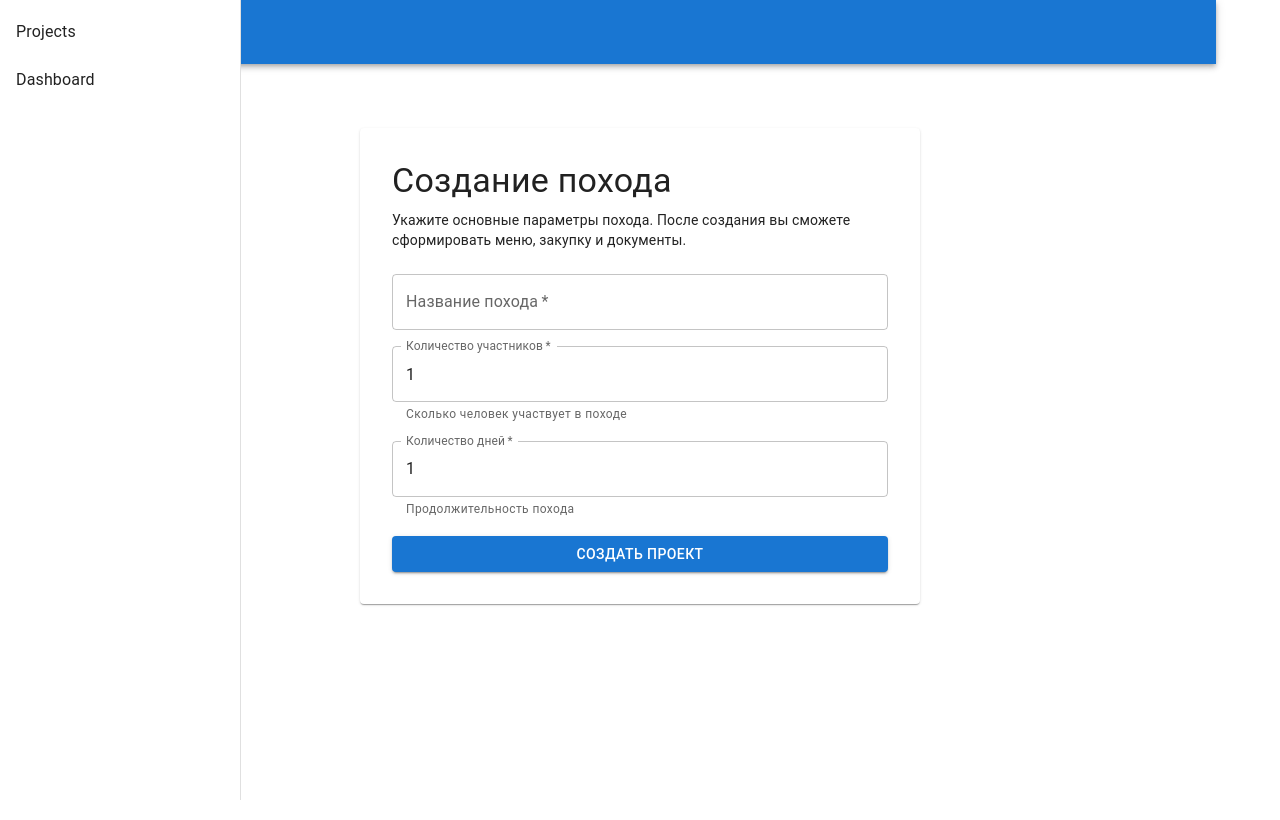
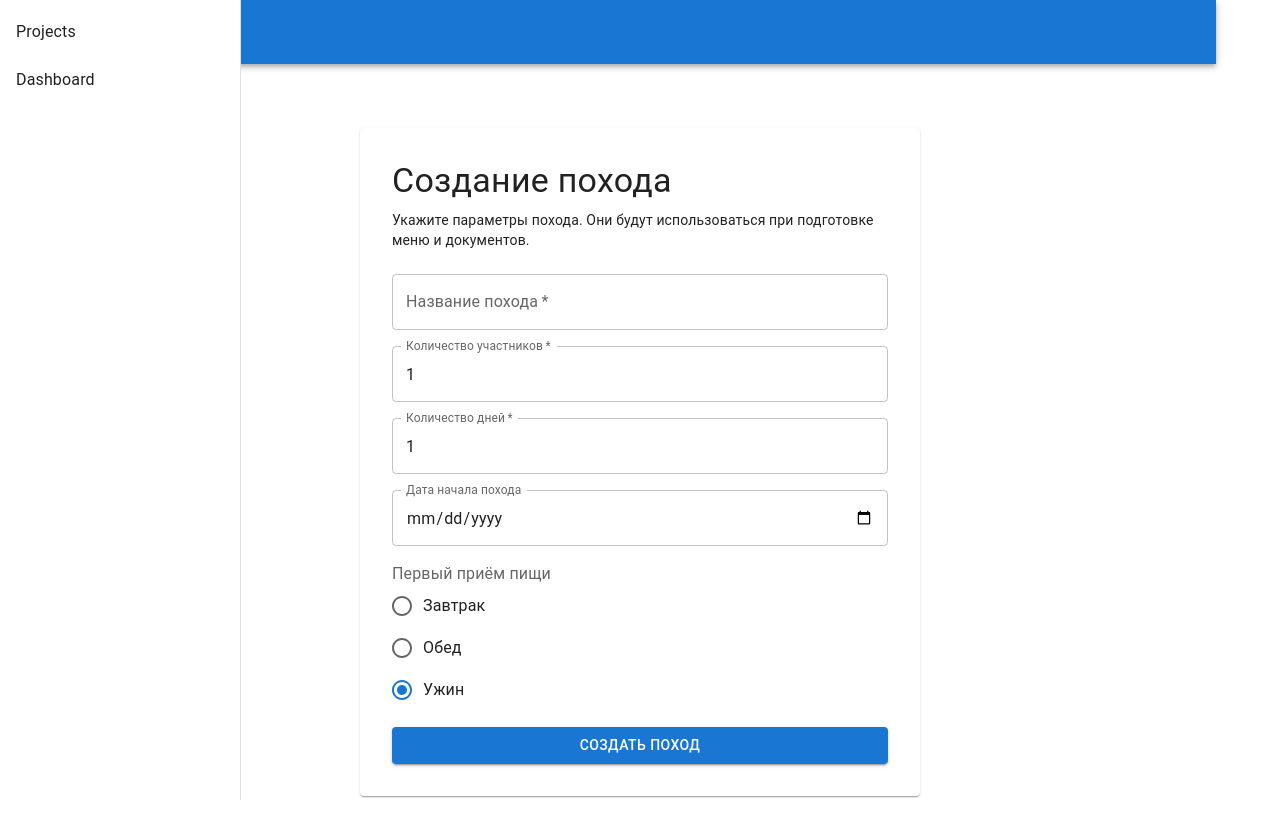
Before and after one commit to Alan8893/tourhub, a React (Vite) app in the folder frontend/: page /projects/new in a window 1280 px wide. Built offline with nearby package versions, Linux system fonts and the light colour scheme.

Commit message:
feat(project): add preparation fields to creation form

```diff
--- a/frontend/src/pages/CreateProjectPage.tsx
+++ b/frontend/src/pages/CreateProjectPage.tsx
@@ -1,6 +1,6 @@
 import { FormEvent, useState } from "react";
 import { useNavigate } from "react-router-dom";
-import { Box, Button, Paper, TextField, Typography } from "@mui/material";
+import { Box, Button, FormControl, FormControlLabel, FormLabel, Paper, Radio, RadioGroup, TextField, Typography } from "@mui/material";
 
 import { useCreateProject } from "../features/project/hooks/useCreateProject";
 
@@ -11,6 +11,8 @@ export default function CreateProjectPage() {
   const [name, setName] = useState("");
   const [participants, setParticipants] = useState(1);
   const [days, setDays] = useState(1);
+  const [startDate, setStartDate] = useState("");
+  const [firstMeal, setFirstMeal] = useState("dinner");
 
   async function submit(event: FormEvent) {
     event.preventDefault();
@@ -19,6 +21,8 @@ export default function CreateProjectPage() {
       name,
       participants,
       days,
+      start_date: startDate || undefined,
+      first_meal: firstMeal,
     });
 
     navigate(`/projects/${project.id}`);
@@ -31,8 +35,7 @@ export default function CreateProjectPage() {
       </Typography>
 
       <Typography variant="body2" sx={{ mb: 3 }}>
-        Укажите основные параметры похода. После создания вы сможете
-        сформировать меню, закупку и документы.
+        Укажите параметры похода. Они будут использоваться при подготовке меню и документов.
       </Typography>
 
       <Box component="form" onSubmit={submit} sx={{ display: "flex", flexDirection: "column", gap: 2 }}>
@@ -49,7 +52,6 @@ export default function CreateProjectPage() {
           type="number"
           value={participants}
           onChange={(event) => setParticipants(Number(event.target.value))}
-          helperText="Сколько человек участвует в походе"
           inputProps={{ min: 1 }}
           required
         />
@@ -59,17 +61,36 @@ export default function CreateProjectPage() {
           type="number"
           value={days}
           onChange={(event) => setDays(Number(event.target.value))}
-          helperText="Продолжительность похода"
           inputProps={{ min: 1 }}
           required
         />
+
+        <TextField
+          label="Дата начала похода"
+          type="date"
+          value={startDate}
+          onChange={(event) => setStartDate(event.target.value)}
+          InputLabelProps={{ shrink: true }}
+        />
+
+        <FormControl>
+          <FormLabel>Первый приём пищи</FormLabel>
+          <RadioGroup
+            value={firstMeal}
+            onChange={(event) => setFirstMeal(event.target.value)}
+          >
+            <FormControlLabel value="breakfast" control={<Radio />} label="Завтрак" />
+            <FormControlLabel value="lunch" control={<Radio />} label="Обед" />
+            <FormControlLabel value="dinner" control={<Radio />} label="Ужин" />
+          </RadioGroup>
+        </FormControl>
 
         <Button
           type="submit"
           variant="contained"
           disabled={createProject.isPending}
         >
-          {createProject.isPending ? "Создание..." : "Создать проект"}
+          {createProject.isPending ? "Создание..." : "Создать поход"}
         </Button>
       </Box>
     </Paper>
```
